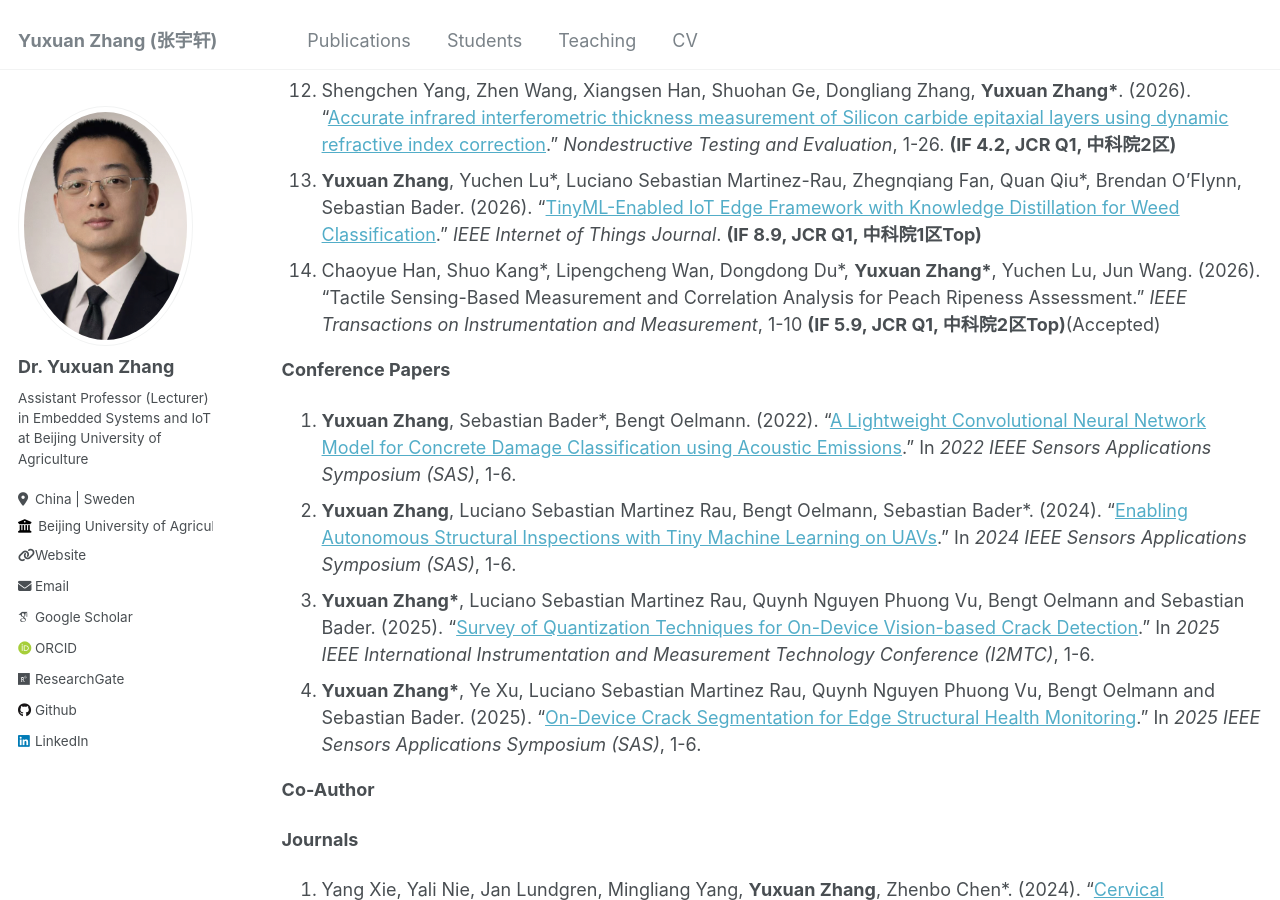
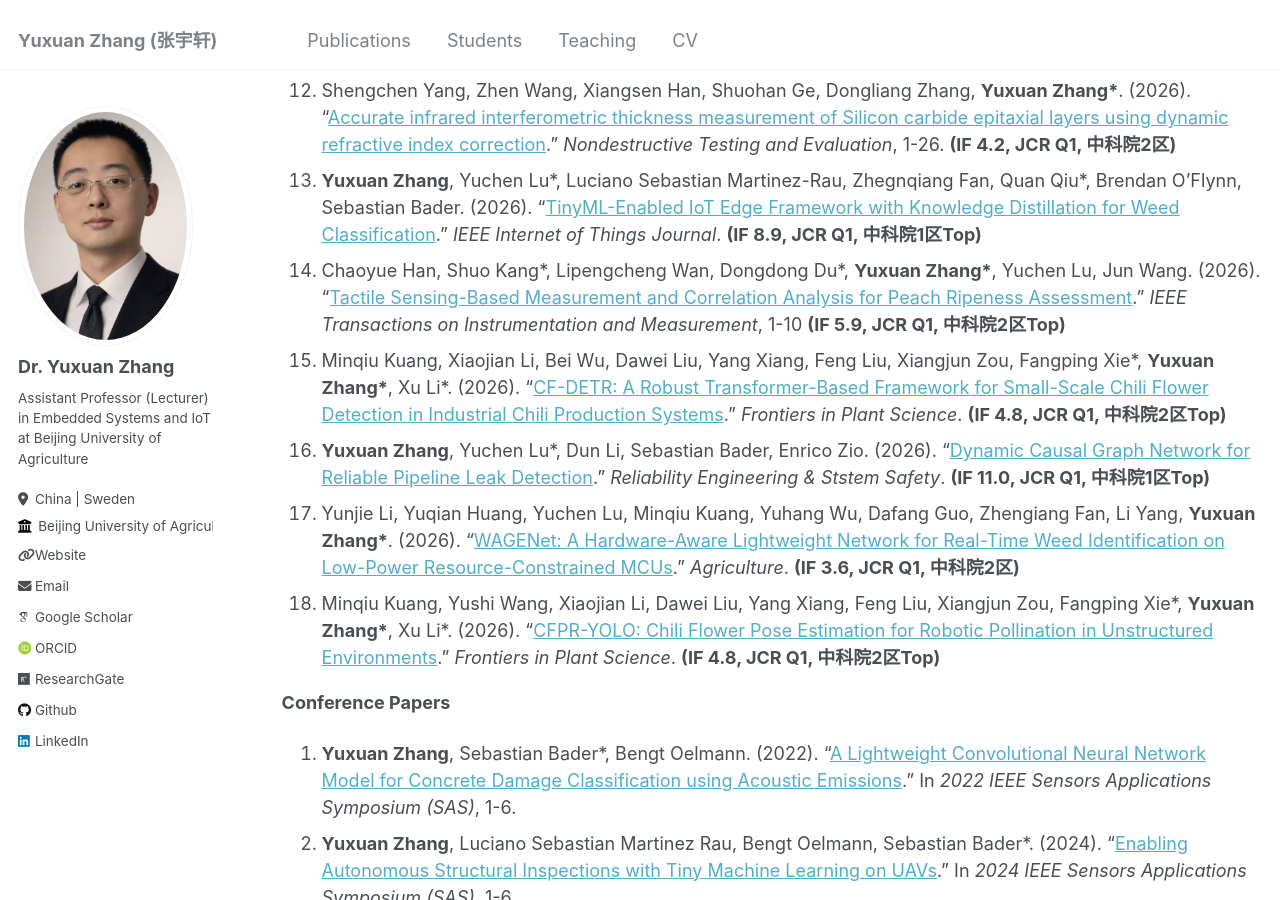
Before and after one commit to YuxuanZhang-96/YuxuanZhang-96.github.io, a Jekyll site: the page built from _pages/cv.md, in a window 1280 px wide and 900 px high, scrolled down 1791 px. Built offline with Jekyll 4.4.1, drawn with Linux system fonts in a browser that asks for light colours; some web fonts are replaced; some of the changed text lies outside the part shown.

Commit message:
Update cv.md

```diff
--- a/_pages/cv.md
+++ b/_pages/cv.md
@@ -50,7 +50,11 @@ __Journal Papers__
 11. __Yuxuan Zhang\*__, Arne Nürnberg, Luciano Sebastian Martinez Rau, Quynh Nguyen Phuong Vu, Yuchen Lu, Bengt Oelmann, Sebastian Bader. (2026). "[TinyML Pipeline for Efficient Crack Classification in UAV-based Structural Health Inspections](https://www.nature.com/articles/s41598-026-43534-4)." _Scientific Reports_, 16, 8964. __(IF 3.9, JCR Q1, 中科院3区)__
 12. Shengchen Yang, Zhen Wang, Xiangsen Han, Shuohan Ge, Dongliang Zhang, __Yuxuan Zhang\*__. (2026). "[Accurate infrared interferometric thickness measurement of Silicon carbide epitaxial layers using dynamic refractive index correction](https://www.tandfonline.com/doi/full/10.1080/10589759.2026.2653119)." _Nondestructive Testing and Evaluation_, 1-26. __(IF 4.2, JCR Q1, 中科院2区)__
 13. __Yuxuan Zhang__, Yuchen Lu\*, Luciano Sebastian Martinez-Rau, Zhegnqiang Fan, Quan Qiu\*, Brendan O'Flynn, Sebastian Bader. (2026). "[TinyML-Enabled IoT Edge Framework with Knowledge Distillation for Weed Classification](https://ieeexplore.ieee.org/document/11458579)." _IEEE Internet of Things Journal_. __(IF 8.9, JCR Q1, 中科院1区Top)__
-14. Chaoyue Han, Shuo Kang\*, Lipengcheng Wan, Dongdong Du\*, __Yuxuan Zhang\*__, Yuchen Lu, Jun Wang. (2026). "Tactile Sensing-Based Measurement and Correlation Analysis for Peach Ripeness Assessment." _IEEE Transactions on Instrumentation and Measurement_, 1-10 __(IF 5.9, JCR Q1, 中科院2区Top)__(Accepted)
+14. Chaoyue Han, Shuo Kang\*, Lipengcheng Wan, Dongdong Du\*, __Yuxuan Zhang\*__, Yuchen Lu, Jun Wang. (2026). "[Tactile Sensing-Based Measurement and Correlation Analysis for Peach Ripeness Assessment](https://ieeexplore.ieee.org/abstract/document/11512032)." _IEEE Transactions on Instrumentation and Measurement_, 1-10 __(IF 5.9, JCR Q1, 中科院2区Top)__
+15. Minqiu Kuang, Xiaojian Li, Bei Wu, Dawei Liu, Yang Xiang, Feng Liu, Xiangjun Zou, Fangping Xie\*, __Yuxuan Zhang\*__, Xu Li\*. (2026). "[CF-DETR: A Robust Transformer-Based Framework for Small-Scale Chili Flower Detection in Industrial Chili Production Systems](https://www.frontiersin.org/journals/plant-science/articles/10.3389/fpls.2026.1824412/full)."  _Frontiers in Plant Science_. __(IF 4.8, JCR Q1, 中科院2区Top)__
+16. __Yuxuan Zhang__, Yuchen Lu\*, Dun Li, Sebastian Bader, Enrico Zio. (2026). "[Dynamic Causal Graph Network for Reliable Pipeline Leak Detection](https://www.sciencedirect.com/science/article/pii/S095183202600606X)." _Reliability Engineering & Ststem Safety_. __(IF 11.0, JCR Q1, 中科院1区Top)__
+17. Yunjie Li, Yuqian Huang, Yuchen Lu, Minqiu Kuang, Yuhang Wu, Dafang Guo, Zhengiang Fan, Li Yang, __Yuxuan Zhang\*__. (2026). "[WAGENet: A Hardware-Aware Lightweight Network for Real-Time Weed Identification on Low-Power Resource-Constrained MCUs](https://www.mdpi.com/2077-0472/16/10/1086)." _Agriculture_. __(IF 3.6, JCR Q1, 中科院2区)__
+18. Minqiu Kuang, Yushi Wang, Xiaojian Li, Dawei Liu, Yang Xiang, Feng Liu, Xiangjun Zou, Fangping Xie\*, __Yuxuan Zhang\*__, Xu Li\*. (2026). "[CFPR-YOLO: Chili Flower Pose Estimation for Robotic Pollination in Unstructured Environments](https://www.frontiersin.org/journals/plant-science/articles/10.3389/fpls.2026.1861155/full)."  _Frontiers in Plant Science_. __(IF 4.8, JCR Q1, 中科院2区Top)__
 
 __Conference Papers__
 1. __Yuxuan Zhang__, Sebastian Bader\*, Bengt Oelmann. (2022). "[A Lightweight Convolutional Neural Network Model for Concrete Damage Classification using Acoustic Emissions](https://ieeexplore.ieee.org/document/9881386)." In _2022 IEEE Sensors Applications Symposium (SAS)_, 1-6.
@@ -67,6 +71,7 @@ __Journals__
 4. Renjie He, Qinxu Zhang, Chunlu Wang, Zubin Chen\*, __Yuxuan Zhang__, Sebasitan Bader. (2025). "[Low-SNR Microseismic Source Localization via Multi-Scale Convolutional Network with Coordinate Attention](https://ieeexplore.ieee.org/document/11303912)". _IEEE Transactions on Instrumentation and Measurement_. __(IF 5.9, JCR Q1, 中科院2区)__
 5. Yuchen Lu, __Yuxuan Zhang__, Xiaolong Qiu, Weizhe Ren, Chuanyang Zhao, Menghan Chen, Yifei Li, Sebastian Bader, Hongbing Liu\*, "[Structural Health Monitoring of Offshore Pipelines via A Novel Spatial-Topological Adaptive Graph Neural Network](https://journals.sagepub.com/doi/10.1177/14759217261418056?utm_source=researchgate.net&utm_medium=article)." _Structural Health Monitoring_. __(IF 5.7, JCR Q1, 中科院2区)__
 6. Wenyan Sun, Feifei Xie\*, __Yuxuan Zhang__, Liangrui Wei, Fuzheng Chu, Xiaoyu Tang. (2026). "[FDE: A Frequency-Domain Enhancement method for object detection in complex traffic scenes](https://www.sciencedirect.com/science/article/pii/S1077314226000445)." _Computer Vision and Image Understanding_. __(IF 3.5, JCR Q2, 中科院3区, CCF B)__
+7. Renjie He, Qinxu Zhang, Chunlu Wang, Zhiwen Li, Zubin Chen\*, __Yuxuan Zhang__, Sebastian Bader. (2026). "[Robust Microseismic Denoising via Multivariate Singular Spectrum Analysis Coupled with Frequency-Domain-Aware U-Net](https://ieeexplore.ieee.org/abstract/document/11500509)." _IEEE Transactions on Geoscience and Remote Sensing_. __(IF 8.6, JCR Q1, 中科院1区Top)__
 
 
 __Conference Papers__
@@ -79,6 +84,7 @@ __Conference Papers__
 7. Wei Li, Xiaochun Wu, Xiaoxi Hu, __Yuxuan Zhang__, Sebastian Bader, Yuhan Huang\*. (2025). "[LD-RPMNet: Near-Sensor Diagnosis for Railway Point Machines](https://ieeexplore.ieee.org/document/11105111)." In _2025 IEEE Sensors Applications Symposium (SAS)_, 1-6.
 8. Quynh Nguyen Phuong Vu\*, Luciano Sebastian Martinez Rau, __Yuxuan Zhang__, Duc Nko Tran, Bengt Oelmann, Michele Magno and Sebastian Bader. (2025). "[Efficient Continual Learning in Keyword Spotting using Binary Neural Networks](https://ieeexplore.ieee.org/document/11105106)." In _2025 IEEE Sensors Applications Symposium (SAS)_, 1-6.
 9. Luciano Sebastian Martinez-Rau\*, Quynh Nguyen Phuong Vu, __Yuxuan Zhang__, Bengt Oelmann and Sebastian Bader. (2025). "[Adaptive Noise Resilient Keyword Spotting Using One-Shot Learning](https://ieeexplore.ieee.org/document/11270573)." In _2025 IEEE 11th World Forum on Internet of Things (WF-IoT)_, pp. 1–6.
+10. Yihan Wang\*, Junyu Wu, Youchang Wang, Xin Zhao, __Yuxuan Zhang__, Sebastian Bader. (2026). "Quantification of Wind Turbine Blade Damage based on Transfer Learning" In _2026 IEEE Sensors Applications Symposium (SAS)_, 1-6. (Accepted)
 
 __Licentiate Thesis, Comprehensive Summaries__
 1. __Yuxuan Zhang__. (2024). "[Tiny Machine Learning for Structural Health Monitoring with Acoustic Emissions](https://miun.diva-portal.org/smash/record.jsf?pid=diva2%3A1857441&dswid=-6455)." Lic. (Comprehensive summary) Sundsvall : Mid Sweden University, 2024 (Mid Sweden University licentiate thesis : 204)
```
Also changed, not shown: other parts of _pages/cv.md (+1 -1 lines).
